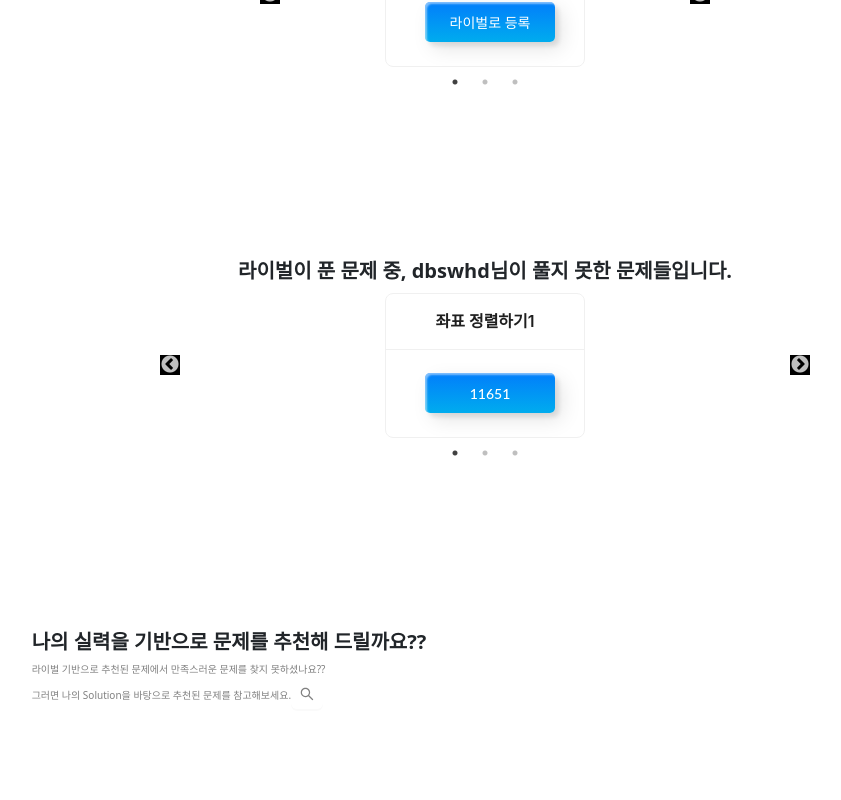
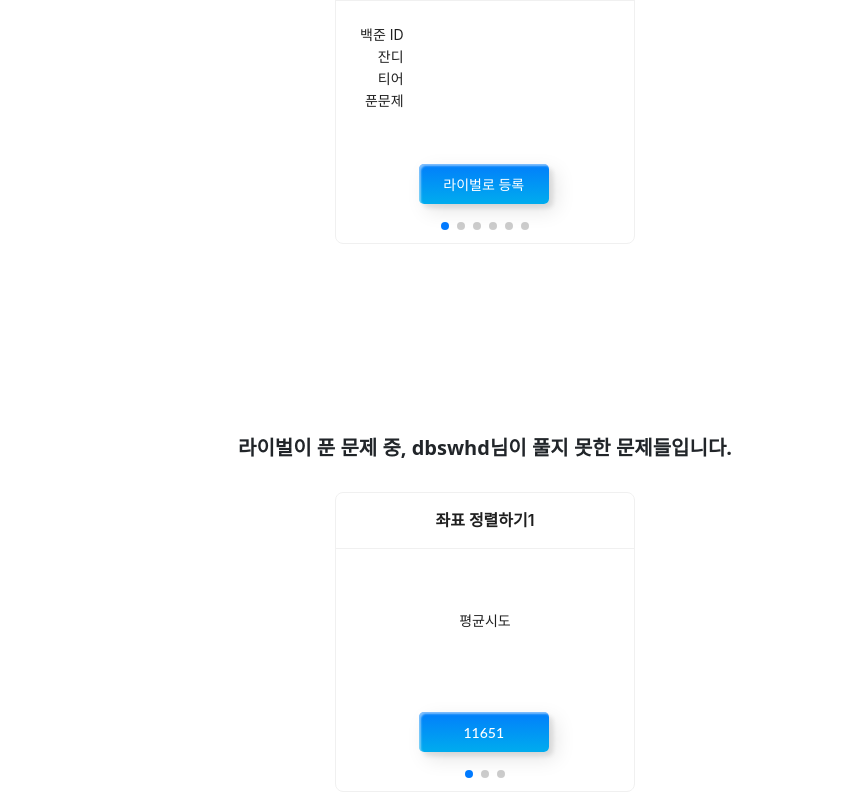
Before and after one commit to kyj098707/AIVLE_BIGPRJ, a React (Create React App) app in the folder front/: page /rival in a window 1280 px wide. Shown: the part 940-1740 px from the top of the page, without its empty margins (155-996 px from the left). Built offline with nearby package versions, Linux system fonts and the light colour scheme; a small style sheet from the web is missing.

Commit message:
FEAT: 폼 및 swiper 추가

```diff
--- a/front/package.json
+++ b/front/package.json
@@ -31,7 +31,7 @@
     "react-scripts": "5.0.1",
     "react-slick": "^0.29.0",
     "slick-carousel": "^1.8.1",
-    "swiper": "^9.4.0",
+    "swiper": "9.0.0",
     "web-vitals": "^2.1.0"
   },
   "scripts": {
--- a/front/src/components/about/About.js
+++ b/front/src/components/about/About.js
@@ -6,7 +6,7 @@ export default function About() {
     return (
         <div className="div-body">
             <br />
-            <div className="wrapper">
+            <div className="wrapper_about">
                 <div>
                     <h2>Our values</h2>
                     <h5>알고킹은 ~~ 라는 의미입니다.
--- a/front/src/components/rival/Rival.js
+++ b/front/src/components/rival/Rival.js
@@ -1,4 +1,4 @@
-import React from 'react';
+import React, {useRef, useState} from 'react';
 import "../../css/rival/rival.css"
 
 import { Card, Space, Button, Tooltip } from 'antd';
@@ -15,6 +15,13 @@ import Slider from "react-slick";
 import 'slick-carousel/slick/slick.css';
 import 'slick-carousel/slick/slick-theme.css';
 
+import { Swiper, SwiperSlide } from "swiper/react";
+// Import Swiper styles
+import "swiper/css";
+import "swiper/css/effect-coverflow";
+import "swiper/css/pagination";
+import { EffectCoverflow, Pagination } from "swiper";
+
 export default function Rival() {
 
   // my_info
@@ -26,8 +33,8 @@ export default function Rival() {
     speed: 500,
     slidesToShow: 1,
     slidesToScroll: 1,
-    prevArrow: <CustomPrevArrow />, // 사용자 정의 - prev arrow 컴포넌트
-    nextArrow: <CustomNextArrow />, // 사용자 정의 - next arrow 컴포넌트
+    // prevArrow: <CustomPrevArrow />, // 사용자 정의 - prev arrow 컴포넌트
+    // nextArrow: <CustomNextArrow />, // 사용자 정의 - next arrow 컴포넌트
   };
 
   function CustomPrevArrow(props) {
@@ -77,56 +84,186 @@ export default function Rival() {
       {/* 라이벌 추천 : Swiper 넣을 예정 */}
       <div className="rival_recommendation">
         <h5><strong>dbswhd님의 라이벌로 추천합니다.</strong></h5>
-        <div style={{ maxWidth: '400px' }}>
-        <Slider {...settings}>
-          <div>
-            <Space direction="horizontal" size={16}>
+        <br/>
+        <div className='rival_swiper'>
+        <Swiper
+          effect={"coverflow"}
+          grabCursor={true}
+          centeredSlides={true}
+          slidesPerView={"auto"}
+          coverflowEffect={{
+            rotate: 50,
+            stretch: 0,
+            depth: 100,
+            modifier: 1,
+            slideShadows: true,
+          }}
+          pagination={true}
+          modules={[EffectCoverflow, Pagination]}
+          className="mySwiper"
+        >
+          <SwiperSlide>
             <Card
-                title="라이벌 닉네임0"
+              title="강선후"
+              style={{height:'300px'}}
               // extra={<a href="#">More</a>}
-                style={{
-                  width: 200,
-                }}
             >
+              <p className='rival_content'>
+                백준 ID<br/>
+                잔디<br/>
+                티어<br/>
+                푼문제<br/>
+              </p>
               <button class="custom-btn btn-12"><span>ㅋㅋㅋ</span><span>라이벌로 등록</span></button>
             </Card>
-            </Space>
-            </div>
-
-            <div>
-            <Space direction="horizontal" size={16}>
+          </SwiperSlide>
+          <SwiperSlide>
             <Card
-                title="라이벌 닉네임1"
+              title="강민수"
+              style={{height:'300px'}}
               // extra={<a href="#">More</a>}
-                style={{
-                  width: 200,
-                }}
             >
+              <p className='rival_content'>
+                백준 ID<br/>
+                잔디<br/>
+                티어<br/>
+                푼문제<br/>
+              </p>
               <button class="custom-btn btn-12"><span>ㅋㅋㅋ</span><span>라이벌로 등록</span></button>
             </Card>
-            </Space>
-            </div>
-
-            <div>
-            <Space direction="horizontal" size={16}>
+          </SwiperSlide>
+          <SwiperSlide>
             <Card
-                title="라이벌 닉네임2"
+              title="김윤종"
+              style={{height:'300px'}}
               // extra={<a href="#">More</a>}
-                style={{
-                  width: 200,
-                }}
             >
+              <p className='rival_content'>
+                백준 ID<br/>
+                잔디<br/>
+                티어<br/>
+                푼문제<br/>
+              </p>
               <button class="custom-btn btn-12"><span>ㅋㅋㅋ</span><span>라이벌로 등록</span></button>
             </Card>
-            </Space>
-          </div>
-        </Slider>
+          </SwiperSlide>
+          <SwiperSlide>
+            <Card
+              title="김아르미"
+              style={{height:'300px'}}
+              // extra={<a href="#">More</a>}
+            >
+              <p className='rival_content'>
+                백준 ID<br/>
+                잔디<br/>
+                티어<br/>
+                푼문제<br/>
+              </p>
+              <button class="custom-btn btn-12"><span>ㅋㅋㅋ</span><span>라이벌로 등록</span></button>
+            </Card>
+          </SwiperSlide>
+          <SwiperSlide>
+            <Card
+              title="서종필"
+              style={{height:'300px'}}
+              // extra={<a href="#">More</a>}
+
+            >
+              <p className='rival_content'>
+                백준 ID<br/>
+                잔디<br/>
+                티어<br/>
+                푼문제<br/>
+              </p>
+              <button class="custom-btn btn-12"><span>ㅋㅋㅋ</span><span>라이벌로 등록</span></button>
+            </Card>
+          </SwiperSlide>
+          <SwiperSlide>
+            <Card
+              title="이예빈"
+              style={{height:'300px'}}
+              // extra={<a href="#">More</a>}
+
+            >
+              <p className='rival_content'>
+                백준 ID<br/>
+                잔디<br/>
+                티어<br/>
+                푼문제<br/>
+              </p>
+              <button class="custom-btn btn-12"><span>ㅋㅋㅋ</span><span>라이벌로 등록</span></button>
+            </Card>
+          </SwiperSlide>
+        </Swiper>
       </div>
       </div>
 
       <div className="rival_sol">
         <h5><strong>라이벌이 푼 문제 중, dbswhd님이 풀지 못한 문제들입니다.</strong></h5>
-        <div style={{ maxWidth: '600px' }}>
+        <br/>
+        <div className='rival_swiper'>
+        <Swiper
+          effect={"coverflow"}
+          grabCursor={true}
+          centeredSlides={true}
+          slidesPerView={"auto"}
+          coverflowEffect={{
+            rotate: 50,
+            stretch: 0,
+            depth: 100,
+            modifier: 1,
+            slideShadows: true,
+          }}
+          pagination={true}
+          modules={[EffectCoverflow, Pagination]}
+          className="mySwiper"
+        >
+          <SwiperSlide>
+            <Card
+              title="좌표 정렬하기1"
+              // extra={<a href="#">More</a>}
+              style={{
+                height:'300px'
+              }}
+            >
+              <p className='problem_try'>
+                평균시도<br/>
+              </p>
+              <button class="custom-btn btn-12"><span>풀 수 있어!</span><span>11651</span></button>
+            </Card>
+          </SwiperSlide>
+          <SwiperSlide>
+            <Card
+              title="좌표 정렬하기2"
+              // extra={<a href="#">More</a>}
+              style={{
+                height:'300px'
+              }}
+            >
+              <p className='problem_try'>
+                평균시도<br/>
+              </p>
+              <button class="custom-btn btn-12"><span>풀 수 있어!</span><span>11651</span></button>
+            </Card>
+          </SwiperSlide>
+          <SwiperSlide>
+            <Card
+              title="좌표 정렬하기3"
+              // extra={<a href="#">More</a>}
+              style={{
+                height:'300px'
+              }}
+            >
+              <p className='problem_try'>
+                평균시도<br/>
+              </p>
+              <button class="custom-btn btn-12"><span>풀 수 있어!</span><span>11651</span></button>
+            </Card>
+          </SwiperSlide>
+        </Swiper>
+      </div>
+
+        {/* <div style={{ maxWidth: '600px' }}>
         <Slider {...settings}>
           <div>
             <Space direction="horizontal" size={16}>
@@ -170,7 +307,7 @@ export default function Rival() {
             </Space>
           </div>
         </Slider>
-      </div>
+      </div> */}
       </div>
 
       <div className="problem_recommendation">
--- a/front/src/css/about/about.css
+++ b/front/src/css/about/about.css
@@ -36,7 +36,7 @@ li {
   align-items: center;
 }
 
-.wrapper {
+.wrapper_about {
   display: flex; /* 자식 클래스인 team이 컨텐츠 크기만큼 줄어듦. */
   flex-direction: column;
   /* height의 default는 auto -> wrapper 안에 있는 내용물들의 높이 */
--- a/front/src/css/rival/rival.css
+++ b/front/src/css/rival/rival.css
@@ -45,16 +45,16 @@
   transition: all 0.3s ease;
   position: relative;
   display: inline-block;
-   box-shadow:inset 2px 2px 2px 0px rgba(255,255,255,.5),
-   7px 7px 20px 0px rgba(0,0,0,.1),
-   4px 4px 5px 0px rgba(0,0,0,.1);
+  box-shadow:inset 2px 2px 2px 0px rgba(255,255,255,.5),
+  7px 7px 20px 0px rgba(0,0,0,.1),
+  4px 4px 5px 0px rgba(0,0,0,.1);
   outline: none;
 }
 
 .btn-12{
-  position: relative;
-  right: 20px;
-  bottom: 20px;
+  position: absolute;
+  right: 37%;
+  bottom: 20%;
   border:none;
   box-shadow: none;
   width: 130px;
@@ -62,6 +62,7 @@
   line-height: 42px;
   -webkit-perspective: 230px;
   perspective: 230px;
+  margin-top: 50%;
 }
 .btn-12 span {
   background: rgb(0,172,238);
@@ -120,3 +121,49 @@ background: linear-gradient(0deg, rgba(0,172,238,1) 0%, rgba(2,126,251,1) 100%);
   -moz-transform: rotateX(-90deg);
   transform: rotateX(-90deg);
 }
+
+/* swiper 시작 */
+
+.rival_swiper {
+  position: relative;
+  height: 100%;
+  /* width: 100%; */
+
+  /* background: #fafafa; */
+  font-family: Helvetica Neue, Helvetica, Arial, sans-serif;
+  font-size: 14px;
+  color: #000;
+  margin: 0;
+  padding: 0;
+}
+
+.swiper {
+  width: 300px;
+  padding-top: 50px;
+  padding-bottom: 50px;
+}
+
+.swiper-slide {
+  background-position: center;
+  background-size: cover;
+  width: 300px;
+  height: 300px;
+}
+
+.swiper-slide img {
+  display: block;
+  width: 100%;
+}
+
+/* swiper 끝 */
+
+
+.rival_content {
+  display: flex;
+  align-items: flex-start;
+  text-align: right;
+}
+
+.problem_try {
+  margin-top: 15%;
+}
--- a/front/src/scss/Login.scss
+++ b/front/src/scss/Login.scss
@@ -12,11 +12,11 @@
   text-align: center;
   width: 100%;
 }
-// .input_login_wrap {
-//   border: 1px solid gray;
-//   border-radius: 5%;
-//   padding: 10px;
-// }
+.input_login_wrap {
+  border: 1px solid gray;
+  border-radius: 5%;
+  padding: 10px;
+}
 
 #components-form-demo-normal-login, .login-form-forgot {
   float: right;
```
Also changed, not shown: 1 other file (tests, documents, lock files or other folders). Lines whose indentation alone changed are shown as unchanged.
